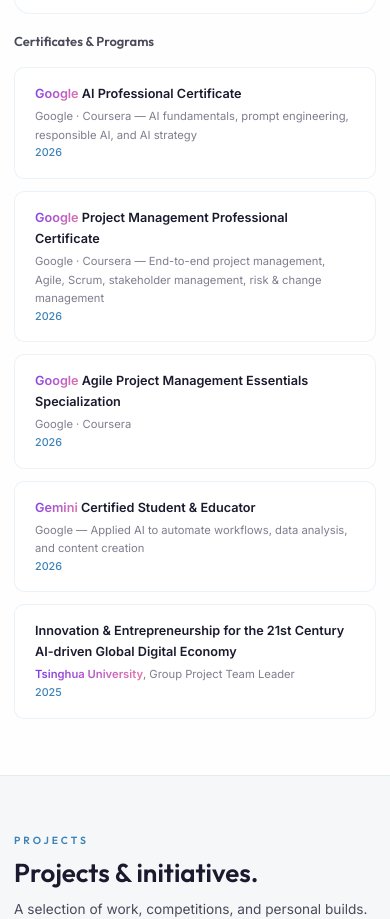
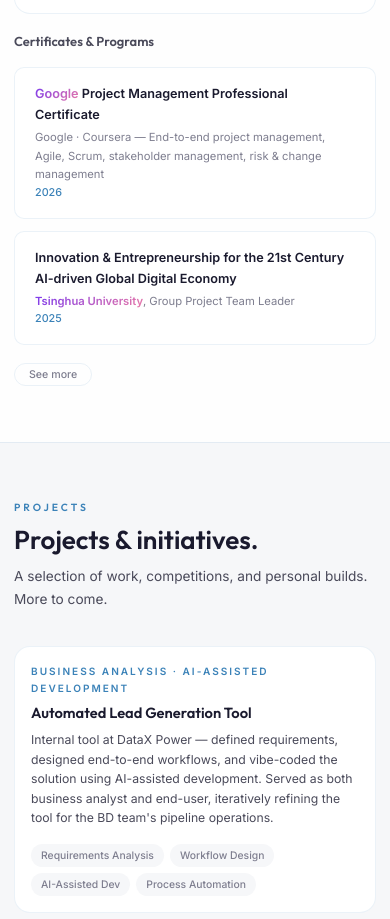
Before and after one commit to annllhanh/huyenanhngo_anya, a plain HTML site: page index.html in a window 390 px wide. Shown: the part 6989-7908 px from the top of the page. Drawn offline with Linux system fonts and the light colour scheme.

Commit message:
Certs: reorder (PM + Tsinghua visible, others behind See more), rename Agile cert, add toggle

```diff
--- a/index.html
+++ b/index.html
@@ -394,31 +394,34 @@
 
         <div class="certifications">
           <h3 style="margin-bottom: 6px; font-size: 0.9rem; color: var(--text-secondary);">Certificates & Programs</h3>
+          <!-- Always visible -->
           <div class="cert-card">
+            <div class="cert-name"><span class="gradient-text-subtle">Google</span> Project Management Professional Certificate</div>
+            <div class="cert-org">Google · Coursera — End-to-end project management, Agile, Scrum, stakeholder management, risk &amp; change management</div>
+            <div class="cert-year">2026</div>
+          </div>
+          <div class="cert-card">
+            <div class="cert-name">Innovation &amp; Entrepreneurship for the 21st Century AI-driven Global Digital Economy</div>
+            <div class="cert-org"><strong><span class="gradient-text-subtle">Tsinghua University</span></strong>, Group Project Team Leader</div>
+            <div class="cert-year">2025</div>
+          </div>
+          <!-- Hidden until See more -->
+          <div class="cert-card cert-card--hidden">
             <div class="cert-name"><span class="gradient-text-subtle">Google</span> AI Professional Certificate</div>
             <div class="cert-org">Google · Coursera — AI fundamentals, prompt engineering, responsible AI, and AI strategy</div>
             <div class="cert-year">2026</div>
           </div>
-          <div class="cert-card">
-            <div class="cert-name"><span class="gradient-text-subtle">Google</span> Project Management Professional Certificate</div>
-            <div class="cert-org">Google · Coursera — End-to-end project management, Agile, Scrum, stakeholder management, risk & change management</div>
-            <div class="cert-year">2026</div>
-          </div>
-          <div class="cert-card">
-            <div class="cert-name"><span class="gradient-text-subtle">Google</span> Agile Project Management Essentials Specialization</div>
+          <div class="cert-card cert-card--hidden">
+            <div class="cert-name"><span class="gradient-text-subtle">Google</span> Agile Essentials Specialization</div>
             <div class="cert-org">Google · Coursera</div>
             <div class="cert-year">2026</div>
           </div>
-          <div class="cert-card">
-            <div class="cert-name"><span class="gradient-text-subtle">Gemini</span> Certified Student & Educator</div>
+          <div class="cert-card cert-card--hidden">
+            <div class="cert-name"><span class="gradient-text-subtle">Gemini</span> Certified Student &amp; Educator</div>
             <div class="cert-org">Google — Applied AI to automate workflows, data analysis, and content creation</div>
             <div class="cert-year">2026</div>
           </div>
-          <div class="cert-card">
-            <div class="cert-name">Innovation & Entrepreneurship for the 21st Century AI-driven Global Digital Economy</div>
-            <div class="cert-org"><strong><span class="gradient-text-subtle">Tsinghua University</span></strong>, Group Project Team Leader</div>
-            <div class="cert-year">2025</div>
-          </div>
+          <button class="cert-see-more" id="cert-see-more" aria-expanded="false">See more</button>
         </div>
       </div>
     </div>
--- a/script.js
+++ b/script.js
@@ -512,12 +512,33 @@
   });
 }
 
+/* ===== CERT SEE MORE TOGGLE ===== */
+function initCertToggle() {
+  const btn = document.getElementById('cert-see-more');
+  if (!btn) return;
+  const hiddenCards = document.querySelectorAll('.cert-card--hidden');
+
+  btn.addEventListener('click', () => {
+    const isExpanded = btn.getAttribute('aria-expanded') === 'true';
+    if (isExpanded) {
+      hiddenCards.forEach(c => { c.style.display = ''; });
+      btn.setAttribute('aria-expanded', 'false');
+      btn.textContent = 'See more';
+    } else {
+      hiddenCards.forEach(c => { c.style.display = 'flex'; });
+      btn.setAttribute('aria-expanded', 'true');
+      btn.textContent = 'See less';
+    }
+  });
+}
+
 /* ===== INIT ===== */
 document.addEventListener('DOMContentLoaded', () => {
   initWaves();
   initScrollAnimations();
   initNavbar();
   initSkillExperience();
+  initCertToggle();
   initEventsModal();
   initFloatingBtn();
 });
--- a/style.css
+++ b/style.css
@@ -967,6 +967,32 @@
   font-weight: 500;
 }
 
+.cert-card--hidden {
+  display: none;
+}
+
+.cert-see-more {
+  display: inline-block;
+  margin-top: 6px;
+  background: none;
+  border: 1px solid var(--border-color);
+  border-radius: 50px;
+  font-family: 'Inter', sans-serif;
+  font-size: 0.74rem;
+  font-weight: 500;
+  color: var(--text-light);
+  cursor: pointer;
+  padding: 4px 14px;
+  transition: var(--transition);
+  align-self: flex-start;
+}
+
+.cert-see-more:hover,
+.cert-see-more[aria-expanded="true"] {
+  color: var(--accent-blue);
+  border-color: var(--accent-blue);
+}
+
 /* ===== PROJECTS ===== */
 .projects-grid {
   display: grid;
```
